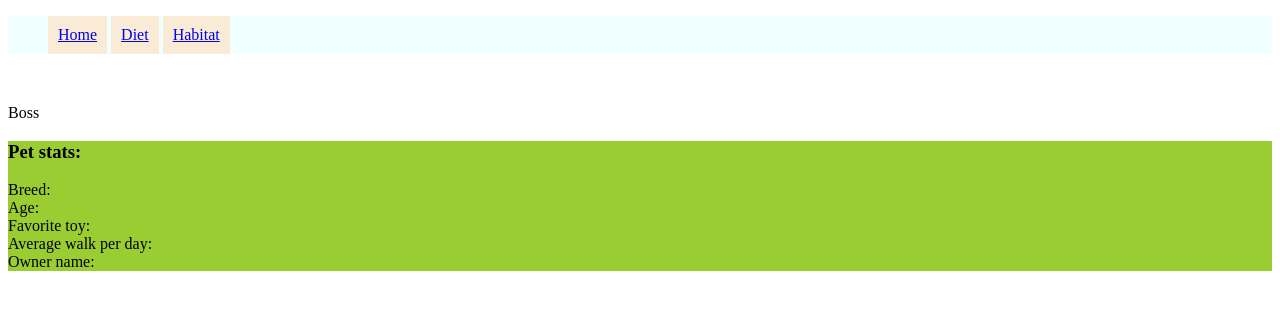
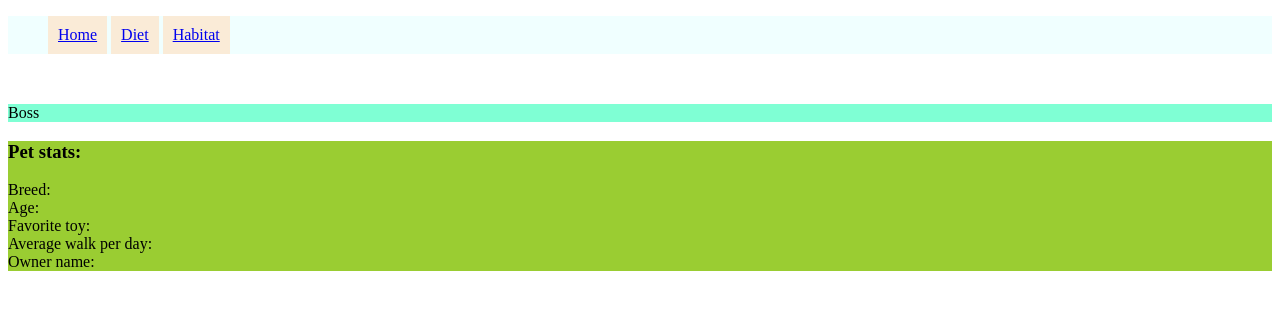
Before and after one commit to calatheazebrina/My_First_Repo, a plain HTML site: page index.html in a window 1280 px wide. Drawn offline with Linux system fonts and the light colour scheme.

Commit message:
Update style.css

```diff
--- a/style.css
+++ b/style.css
@@ -11,7 +11,6 @@ nav li{
     display:inline-block;
 }
 .petImage{
-    display:block
     background-color: aquamarine;
 }
 .stats{
```
